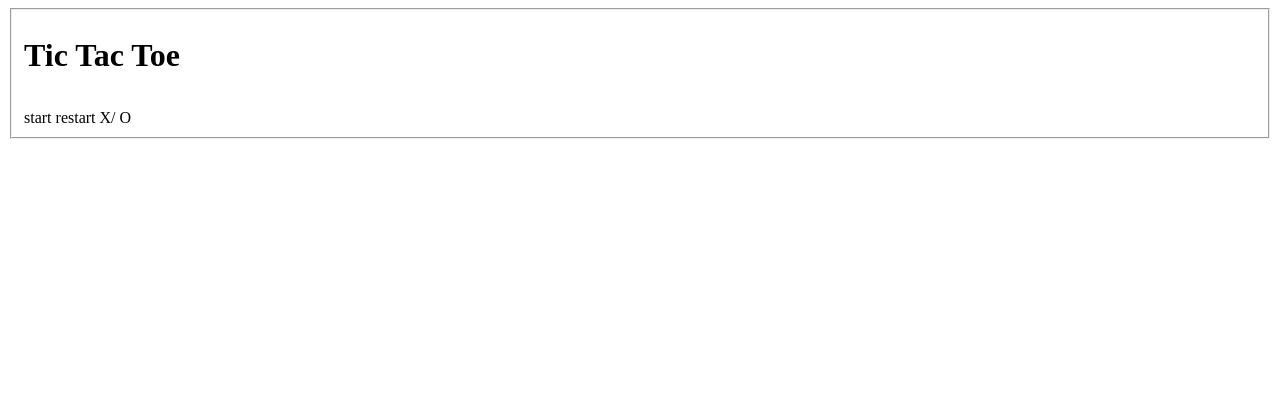
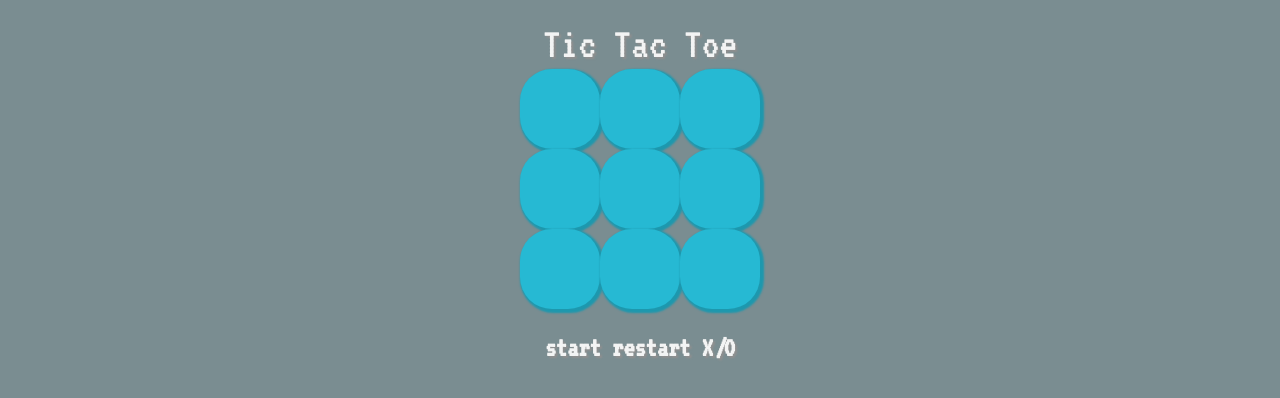
Before and after one commit to greg-han/tictactoe, a plain HTML site: page index.html in a window 1280 px wide. Drawn offline with nearby package versions, Linux system fonts and the light colour scheme.

Commit message:
Update index.html

```diff
--- a/index.html
+++ b/index.html
@@ -1,3 +1,8 @@
+<head>
+<link rel='stylesheet prefetch' href='https://maxcdn.bootstrapcdn.com/bootstrap/3.3.6/css/bootstrap.min.css'>
+<link rel="stylesheet" href="css/style.css">
+<script src="js/index.js"></script>
+</head>
 <td class="container-fluid">
 <fieldset>
 <table id="gameboard">
```
